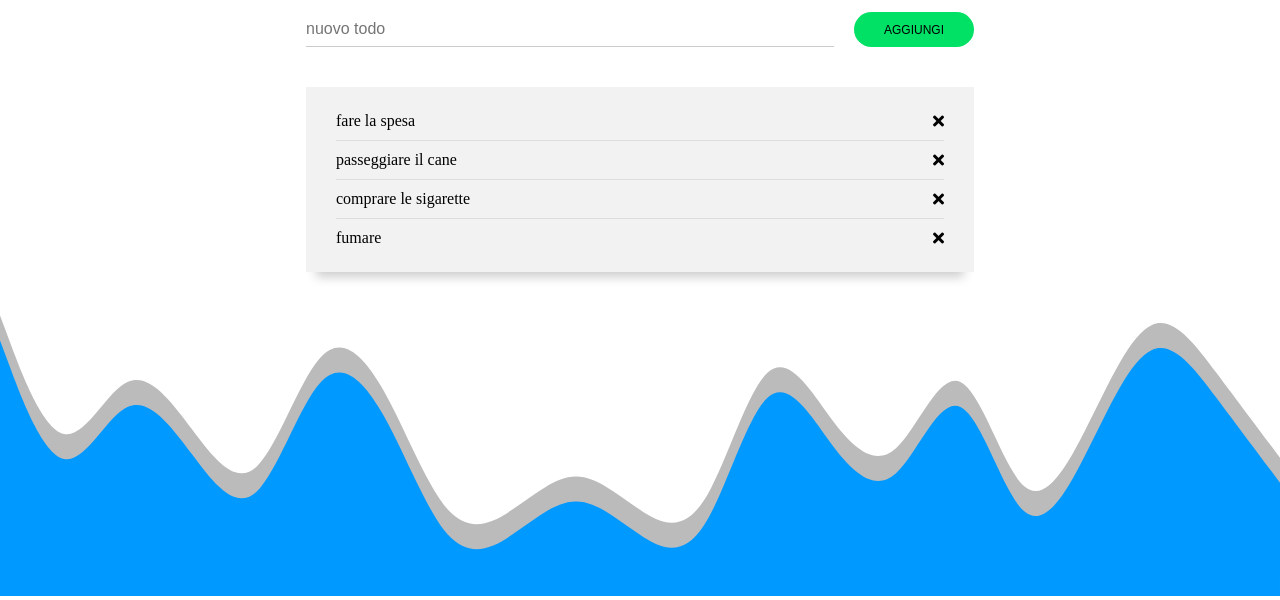
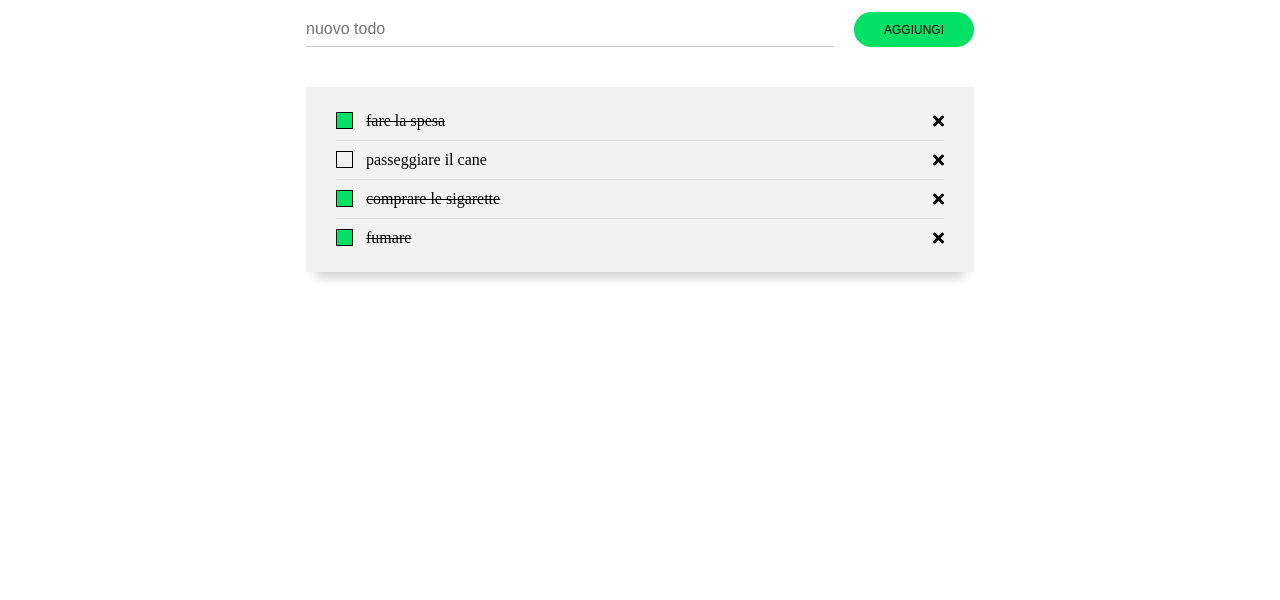
Before and after one commit to AlfonsoBuononato/vue-todolist, a plain HTML site: page index.html in a window 1280 px wide. Shown: the part 277-877 px from the top of the page. After the commit the page ends 800 px from the top, so only its background shows below. Drawn offline with nearby package versions, Linux system fonts and the light colour scheme.

Commit message:
esercizio

```diff
--- a/css/style.css
+++ b/css/style.css
@@ -11,6 +11,8 @@
     max-width: 700px;
     margin: 0 auto;
     padding: 0 1rem;
+    position: relative;
+    z-index: 20;
 }
 
 /* HEADER */
@@ -89,16 +91,39 @@
     cursor: pointer;
 }
 
+.todo .text{
+    position: relative;
+    padding: 0 30px;
+}
+
+.todo .text::before{
+    content: "";
+    width: 15px;
+    height: 15px;
+    border: 1px solid black;
+    position: absolute;
+    left: 0;
+    cursor: pointer;
+}
+
+
+
+
 /* COMPLETED */
 
-.todo.completed{
+.todo .completato::before{
+    background-color: #00e165;
+}
+
+.todo .completato{
     text-decoration: line-through;
 }
 
 /* STYLE CONTAINER 2*/
 
 .container2{
-    position: relative;
+    position: fixed;
+    bottom: 0;
 }
 .container2 svg:first-child{
     position: relative;
--- a/index.html
+++ b/index.html
@@ -34,12 +34,10 @@
         <section class="todos-container">
 
             <ul>
-                <li class="todo"
-                    v-for="(todo, index) in todos">
-                    <span class="text">{{todo.servizi}}</span>
-                    <i class="fas fa-times"
-                       @click="removeTodo(index)">
-                    </i>
+                <li class="todo" v-for="(todo, index) in todos">
+                    <span class="text" :class="{completato: todo.completato}" @click="updateStatus(index)">{{todo.servizi}}</span>
+
+                    <i class="fas fa-times" @click="removeTodo(index)"></i>
                 </li>
             </ul>
         </section>
--- a/js/main.js
+++ b/js/main.js
@@ -46,6 +46,9 @@ const app = new Vue({
         },
         removeTodo(index){
             this.todos.splice(index, 1);
+        },
+        updateStatus(index){
+            this.todos[index].completato = ! this.todos[index].completato;
         }
     }
 })
```
